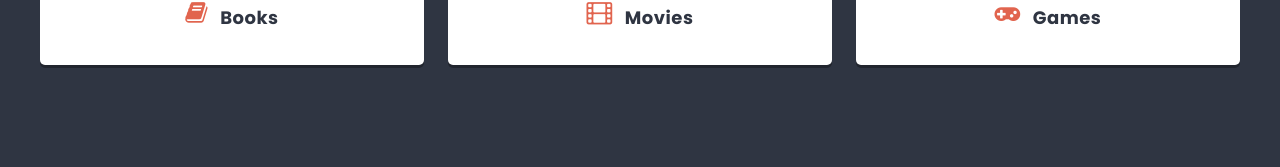
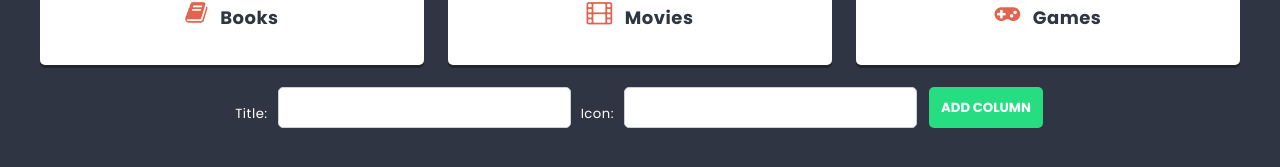
Before and after one commit to Natalialas/react-app, a React (Create React App) app: page / in a window 1280 px wide. Shown: the part 555-722 px from the top of the page. Built offline with nearby package versions, Linux system fonts and the light colour scheme.

Commit message:
Add columns

```diff
--- a/package.json
+++ b/package.json
@@ -11,6 +11,7 @@
     "react-dom": "^18.2.0",
     "react-scripts": "5.0.1",
     "sass": "^1.69.5",
+    "shortid": "^2.2.16",
     "web-vitals": "^2.1.4"
   },
   "scripts": {
--- /dev/null
+++ b/src/components/ColumnForm/ColumnForm.js
@@ -0,0 +1,30 @@
+import styles from './ColumnForm.module.scss';
+import TextInput from '../TextInput/TextInput';
+import Button from '../Button/Button';
+import { useState } from 'react';
+
+
+const ColumnForm = props => {
+
+    const [title, setTitle] = useState('');
+    const [icon, setIcon] = useState('');
+
+    const handleSubmit = e => {
+        e.preventDefault();
+        props.action({ title: title, icon: icon });
+        setTitle('');
+        setIcon('');
+    };
+
+	return (
+        <form className={styles.columnForm} onSubmit={handleSubmit}>
+            <label className={styles.label}>Title: </label>
+            <TextInput type="text" value={title} onChange={e => setTitle(e.target.value)} />
+            <label className={styles.label}>Icon: </label>
+            <TextInput type="text" value={icon} onChange={e => setIcon(e.target.value)} />
+            <Button>Add column</Button>
+        </form>
+	);
+};
+
+export default ColumnForm;
--- /dev/null
+++ b/src/components/ColumnForm/ColumnForm.module.scss
@@ -0,0 +1,19 @@
+@import '../../styles/settings.scss';
+
+.columnForm {
+    display: flex;
+    justify-content: center;
+    align-items: flex-end;
+    padding: 10px;
+}
+
+.label {
+    margin: auto 10px;
+}
+
+@media (max-width: 620px) {
+    .columnForm {
+        flex-direction: column;
+        align-items: center;
+    }
+}
--- a/src/components/List/List.js
+++ b/src/components/List/List.js
@@ -1,7 +1,22 @@
 import styles from './List.module.scss';
 import Column from '../Column/Column'
+import ColumnForm from '../ColumnForm/ColumnForm';
+import { useState } from 'react';
+import shortid from 'shortid';
+
 
 const List = () => {
+
+    const [columns, setColumns] = useState([
+        { id: 1, title: 'Books', icon: 'book' },
+        { id: 2, title: 'Movies', icon: 'film' },
+        { id: 3, title: 'Games', icon: 'gamepad' }
+    ]);
+
+    const addColumn = newColumn => {
+		setColumns([...columns, { id: shortid(), title: newColumn.title, icon: newColumn.icon }]);
+};
+
     return (
     <div className={styles.list}>
         <header className={styles.header}>
@@ -9,10 +24,9 @@
         </header>
         <p className={styles.description}>Interesting things I want to check out</p>
         <section className={styles.columns}>
-            <Column title="Books" icon="book" />
-            <Column title="Movies" icon="film" />
-            <Column title="Games" icon="gamepad" />
+            {columns.map(column => <Column key={column.id} title={column.title} icon={column.icon} />)}
         </section>
+        <ColumnForm action={addColumn} />
     </div>
     );
   };
--- a/src/components/TextInput/TextInput.js
+++ b/src/components/TextInput/TextInput.js
@@ -1,7 +1,7 @@
 import styles from './TextInput.module.scss';
 
-const TextInput = props => {
-    return <input className={styles.input} placeholder={props.placeholder} type="text" />
+const TextInput = (props) => {
+    return <input className={styles.input} value={props.value} onChange={props.onChange} placeholder={props.placeholder} type="text" />
 };
 
 export default TextInput;
```
Also changed, not shown: 1 other file (tests, documents, lock files or other folders).
